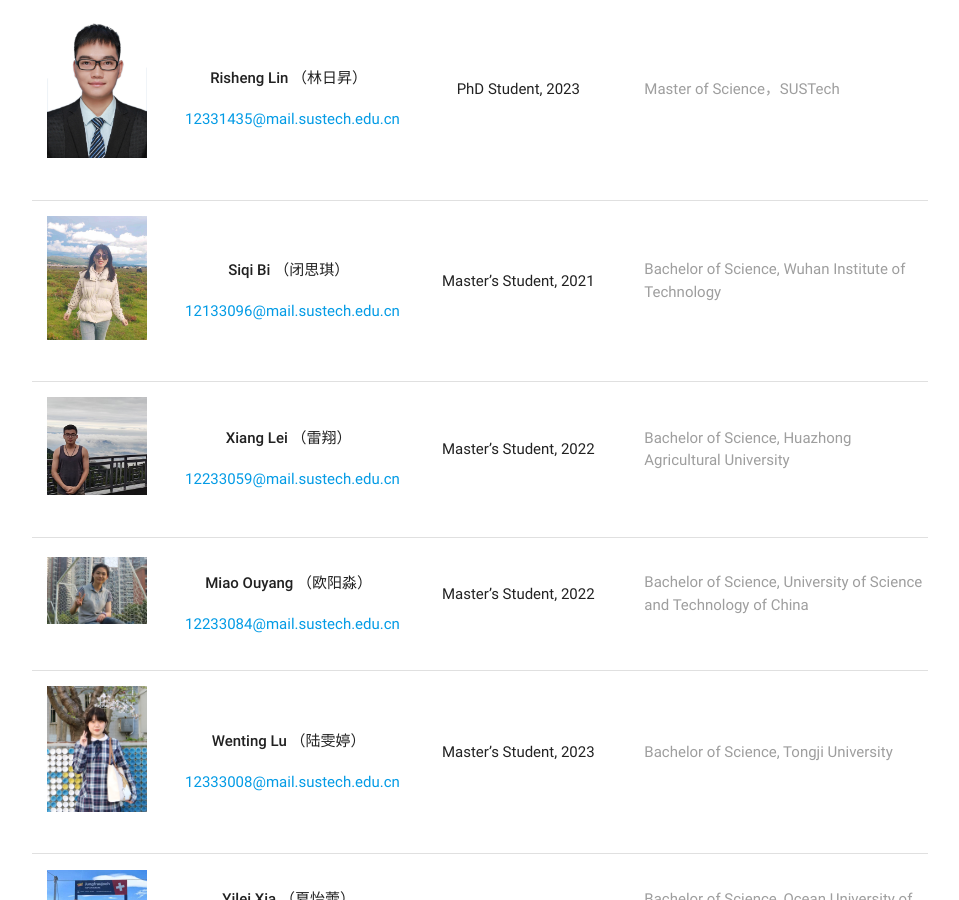
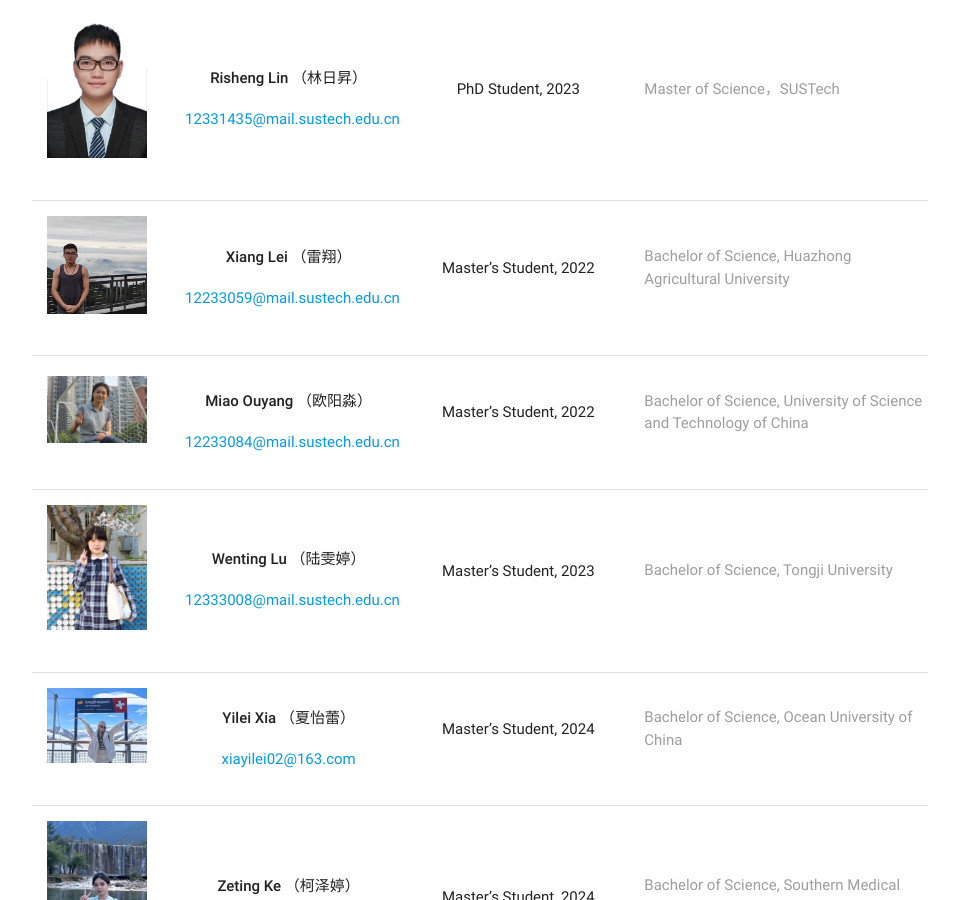
Before and after one commit to rltianlab/rltianlab.github.io, a Jekyll site: the page built from members/index.html, in a window 1280 px wide and 900 px high, scrolled down 1458 px. Shown: the whole window, without its empty margins (160-1119 px from the left). Built offline with Jekyll 4.4.1, drawn with Linux system fonts in a browser that asks for light colours.

Commit message:
Update members.yml

```diff
--- a/_data/members.yml
+++ b/_data/members.yml
@@ -34,12 +34,6 @@
   email: 12331435@mail.sustech.edu.cn
   background: Master of Science，SUSTech
 
-- name: Siqi Bi （闭思琪）
-  image: /static/img/people/siqi.jpg
-  position: Master's Student, 2021
-  email: 12133096@mail.sustech.edu.cn
-  background: Bachelor of Science, Wuhan Institute of Technology
-
 - name: Xiang Lei （雷翔）
   image: /static/img/people/Xiang.jpeg
   position: Master's Student, 2022
```
